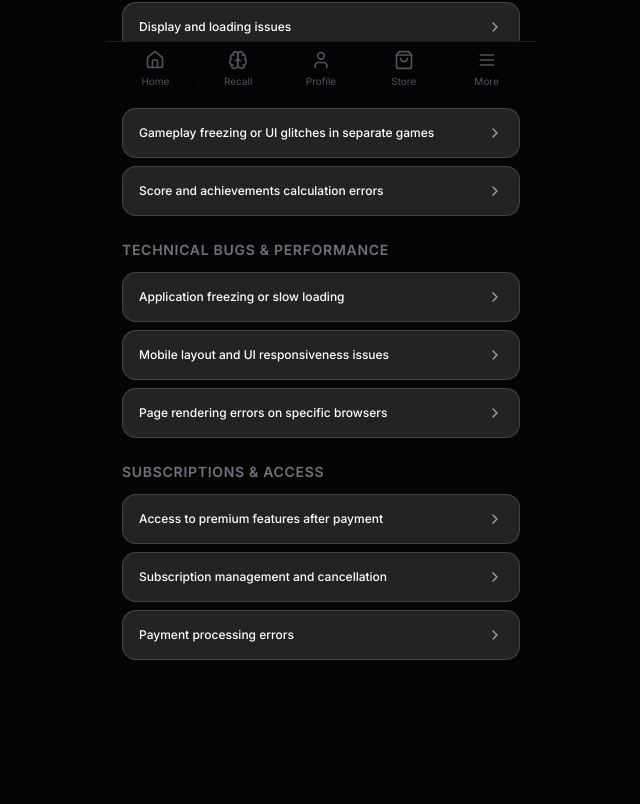
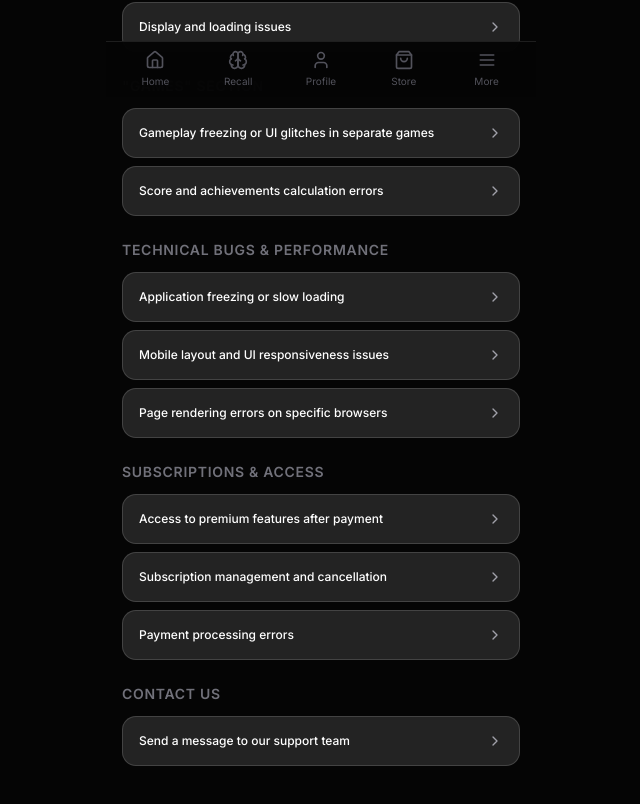
Before and after one commit to serj-ls-creator/eng_tobe_saas, a Next.js app: page /technical-support in a window 1280 px wide. Shown: the part 703-1507 px from the top of the page, without its empty margins (319-959 px from the left). Before the commit the page ends 1419 px from the top, so only its background shows below. Built offline with nearby package versions, Linux system fonts and the light colour scheme; no server answers.

Commit message:
в тех поддерже добавил связь по емаил

```diff
--- a/components/technical-support/TechnicalSupportClient.tsx
+++ b/components/technical-support/TechnicalSupportClient.tsx
@@ -169,6 +169,20 @@ export function TechnicalSupportClient() {
             </Card>
           </div>
         </div>
+
+        <div>
+          <h3 className="mb-3 text-sm font-semibold uppercase tracking-wider text-zinc-500">Contact Us</h3>
+          <div className="space-y-2">
+            <Card className="p-4">
+              <Link href="/contact" className="block">
+                <div className="flex items-center justify-between w-full group">
+                  <span className="text-xs font-medium text-white">Send a message to our support team</span>
+                  <ChevronRight className="h-4 w-4 text-zinc-400 group-hover:text-white transition-colors" />
+                </div>
+              </Link>
+            </Card>
+          </div>
+        </div>
       </div>
     </div>
   );
```
